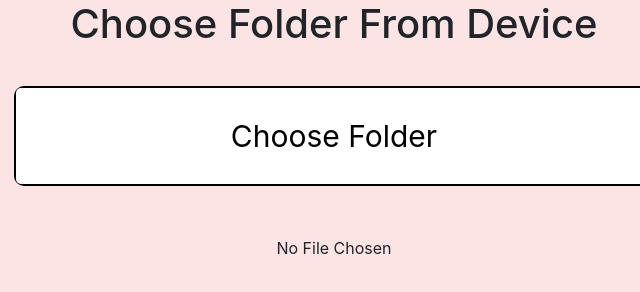
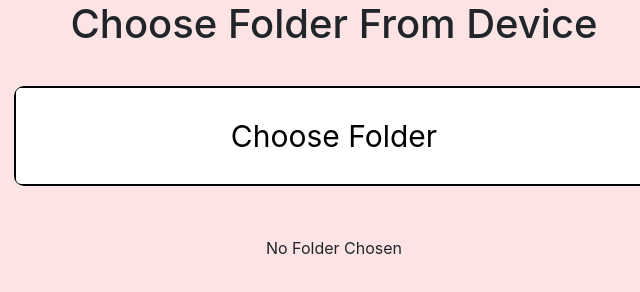
Before and after one commit to madhurgera2/Physics-Wallah, a plain HTML site: page index.html in a window 1280 px wide. Shown: the full height of the page, 306-946 px from the left. Drawn offline with nearby package versions, Linux system fonts and the light colour scheme.

Commit message:
4th commit

```diff
--- a/index.html
+++ b/index.html
@@ -21,7 +21,7 @@
     <div class="upload">
         <label for="myFile">Choose Folder</label>
         <input type="file" id="myFile" multiple size="50" onchange="myFunction() "webkitdirectory ></div>
-        <div><p id="hide">No File Chosen</p></div>
+        <div><p id="hide">No Folder Chosen</p></div>
 
 
  <div class="table1">
```
